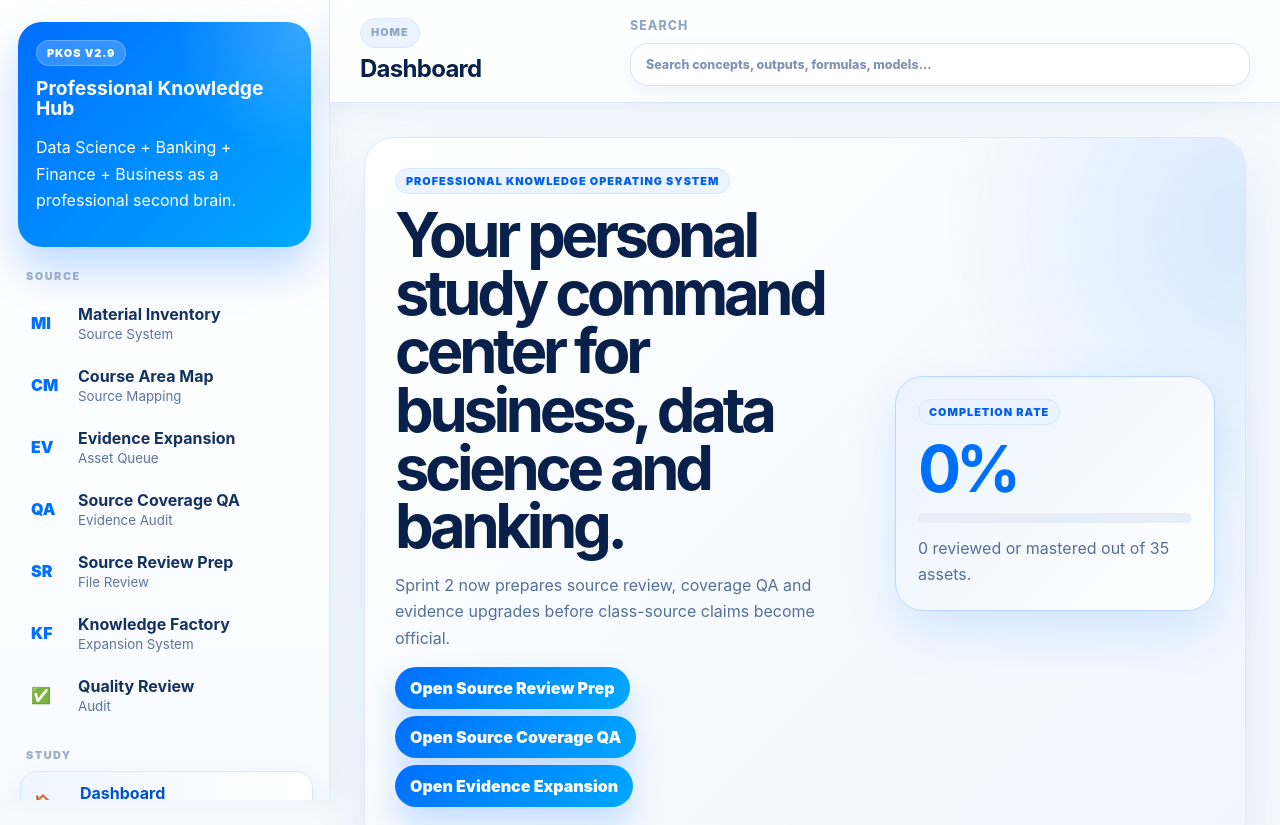
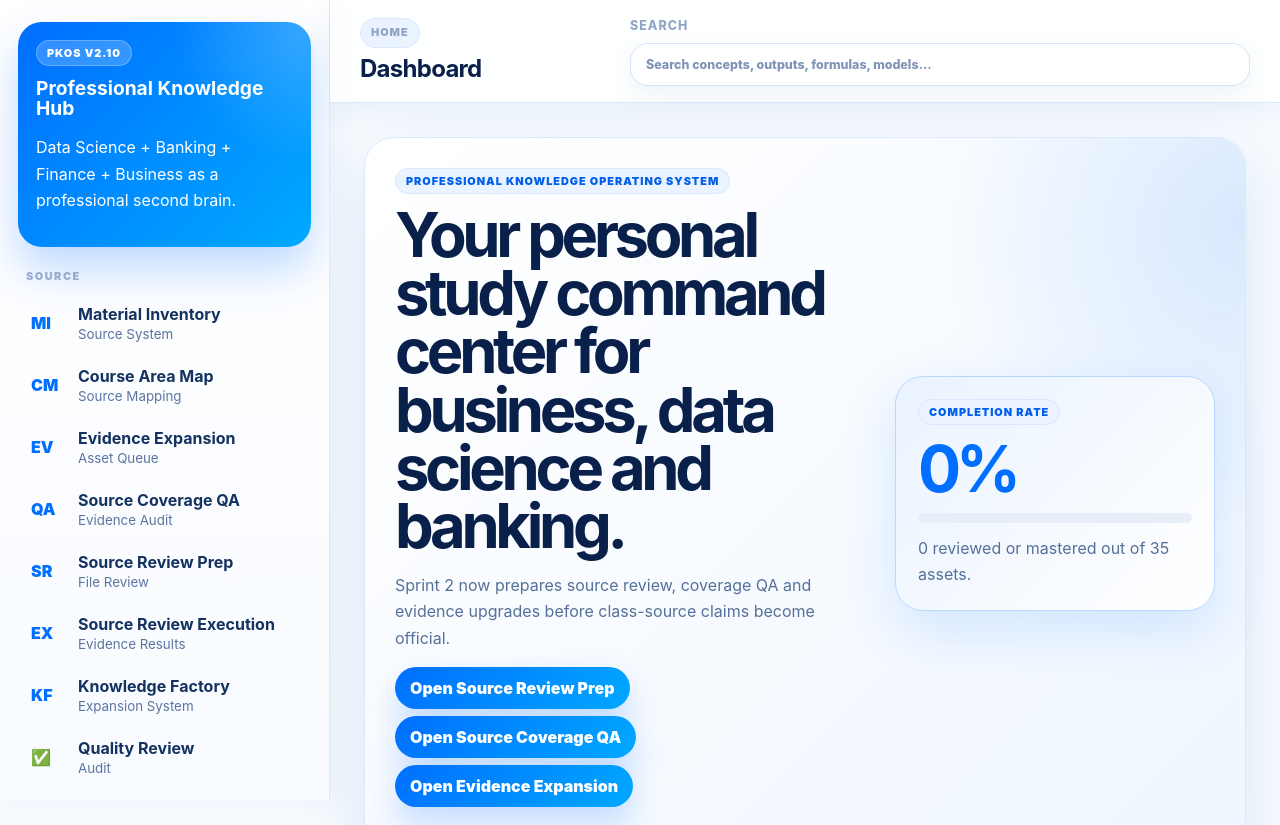
Before and after one commit to albertojrc/professional-knowledge-hub, a React (Vite) app: page / in a window 1280 px wide. Shown: the top 825 px of the page. Built offline with nearby package versions, Linux system fonts and the light colour scheme.

Commit message:
Add source review execution navigation

```diff
--- a/src/components/layout/Sidebar.tsx
+++ b/src/components/layout/Sidebar.tsx
@@ -3,25 +3,26 @@ import { navItems } from '../../data/knowledge'
 
 interface SidebarProps { activeView: ViewId; onChangeView: (view: ViewId) => void }
 
-const globalSearchItem: NavItem = { id: 'global-search', label: 'Global Search', eyebrow: 'Command Center', description: 'Search across assets, outputs, formulas, models, cases and backlog.', icon: 'SE' }
-const materialInventoryItem: NavItem = { id: 'material-inventory', label: 'Material Inventory', eyebrow: 'Source System', description: 'Inventory class materials and map them to topics, assets and gaps.', icon: 'MI' }
-const courseAreaMapItem: NavItem = { id: 'course-area-map', label: 'Course Area Map', eyebrow: 'Source Mapping', description: 'Map courses and materials into professional knowledge areas.', icon: 'CM' }
-const evidenceExpansionItem: NavItem = { id: 'evidence-expansion', label: 'Evidence Expansion', eyebrow: 'Asset Queue', description: 'Validate candidate assets before source labels change.', icon: 'EV' }
-const sourceCoverageItem: NavItem = { id: 'source-coverage-qa', label: 'Source Coverage QA', eyebrow: 'Evidence Audit', description: 'Audit pending, candidate and complementary knowledge records.', icon: 'QA' }
-const sourceReviewItem: NavItem = { id: 'source-review-prep', label: 'Source Review Prep', eyebrow: 'File Review', description: 'Prepare configured materials for metadata and evidence extraction.', icon: 'SR' }
-const knowledgeLibraryItem: NavItem = { id: 'knowledge-library', label: 'Knowledge Library', eyebrow: 'Second Brain', description: 'Reusable professional concepts across business, data science and banking.', icon: 'KB' }
-const studyPathsItem: NavItem = { id: 'study-paths', label: 'Study Paths', eyebrow: 'Learning Tracks', description: 'Role-based professional learning paths built from assets.', icon: 'SP' }
-const learningSessionItem: NavItem = { id: 'learning-session', label: 'Learning Session', eyebrow: 'Focus Mode', description: 'Guided one-asset-at-a-time study mode for your current path.', icon: 'LS' }
-const knowledgeFactoryItem: NavItem = { id: 'knowledge-factory', label: 'Knowledge Factory', eyebrow: 'Expansion System', description: 'Backlog, quality gates and source strategy for scaling the Hub.', icon: 'KF' }
-const businessOsItem: NavItem = { id: 'business-os', label: 'Business OS', eyebrow: 'Core Area', description: 'Strategy, finance, marketing, operations and economics connected to decisions.', icon: 'BS' }
-const professionalScenariosItem: NavItem = { id: 'professional-scenarios', label: 'Professional Scenarios', eyebrow: 'Apply', description: 'End-to-end workflows from business problem to monitored decision.', icon: 'SC' }
-const decisionPlaybooksItem: NavItem = { id: 'decision-playbooks', label: 'Decision Playbooks', eyebrow: 'Decide', description: 'Convert analytical outputs into professional actions, evidence and monitoring.', icon: 'DP' }
-const mlModelsItem: NavItem = { id: 'ml-models', label: 'ML Models', eyebrow: 'Machine Learning', description: 'Detailed ML models with outputs, interpretation and graph examples.', icon: 'ML' }
-const mlGraphAtlasItem: NavItem = { id: 'ml-graph-atlas', label: 'ML Graph Atlas', eyebrow: 'Interpret', description: 'Machine learning charts: how to build, use and interpret them.', icon: 'CH' }
+const globalSearchItem: NavItem = { id: 'global-search', label: 'Global Search', eyebrow: 'Command Center', description: 'Search across the Hub.', icon: 'SE' }
+const materialInventoryItem: NavItem = { id: 'material-inventory', label: 'Material Inventory', eyebrow: 'Source System', description: 'Inventory class materials.', icon: 'MI' }
+const courseAreaMapItem: NavItem = { id: 'course-area-map', label: 'Course Area Map', eyebrow: 'Source Mapping', description: 'Map sources to areas.', icon: 'CM' }
+const evidenceExpansionItem: NavItem = { id: 'evidence-expansion', label: 'Evidence Expansion', eyebrow: 'Asset Queue', description: 'Candidate assets.', icon: 'EV' }
+const sourceCoverageItem: NavItem = { id: 'source-coverage-qa', label: 'Source Coverage QA', eyebrow: 'Evidence Audit', description: 'Coverage audit.', icon: 'QA' }
+const sourceReviewItem: NavItem = { id: 'source-review-prep', label: 'Source Review Prep', eyebrow: 'File Review', description: 'Review prep.', icon: 'SR' }
+const sourceExecutionItem: NavItem = { id: 'source-review-execution', label: 'Source Review Execution', eyebrow: 'Evidence Results', description: 'First source review results.', icon: 'EX' }
+const knowledgeLibraryItem: NavItem = { id: 'knowledge-library', label: 'Knowledge Library', eyebrow: 'Second Brain', description: 'Asset library.', icon: 'KB' }
+const studyPathsItem: NavItem = { id: 'study-paths', label: 'Study Paths', eyebrow: 'Learning Tracks', description: 'Study paths.', icon: 'SP' }
+const learningSessionItem: NavItem = { id: 'learning-session', label: 'Learning Session', eyebrow: 'Focus Mode', description: 'Focus mode.', icon: 'LS' }
+const knowledgeFactoryItem: NavItem = { id: 'knowledge-factory', label: 'Knowledge Factory', eyebrow: 'Expansion System', description: 'Backlog and QA.', icon: 'KF' }
+const businessOsItem: NavItem = { id: 'business-os', label: 'Business OS', eyebrow: 'Core Area', description: 'Business OS.', icon: 'BS' }
+const professionalScenariosItem: NavItem = { id: 'professional-scenarios', label: 'Professional Scenarios', eyebrow: 'Apply', description: 'Scenarios.', icon: 'SC' }
+const decisionPlaybooksItem: NavItem = { id: 'decision-playbooks', label: 'Decision Playbooks', eyebrow: 'Decide', description: 'Playbooks.', icon: 'DP' }
+const mlModelsItem: NavItem = { id: 'ml-models', label: 'ML Models', eyebrow: 'Machine Learning', description: 'ML models.', icon: 'ML' }
+const mlGraphAtlasItem: NavItem = { id: 'ml-graph-atlas', label: 'ML Graph Atlas', eyebrow: 'Interpret', description: 'ML charts.', icon: 'CH' }
 
-const navCatalog: NavItem[] = [...navItems, globalSearchItem, materialInventoryItem, courseAreaMapItem, evidenceExpansionItem, sourceCoverageItem, sourceReviewItem, knowledgeLibraryItem, studyPathsItem, learningSessionItem, knowledgeFactoryItem, businessOsItem, professionalScenariosItem, decisionPlaybooksItem, mlModelsItem, mlGraphAtlasItem]
+const navCatalog: NavItem[] = [...navItems, globalSearchItem, materialInventoryItem, courseAreaMapItem, evidenceExpansionItem, sourceCoverageItem, sourceReviewItem, sourceExecutionItem, knowledgeLibraryItem, studyPathsItem, learningSessionItem, knowledgeFactoryItem, businessOsItem, professionalScenariosItem, decisionPlaybooksItem, mlModelsItem, mlGraphAtlasItem]
 const groups = [
-  { title: 'Source', ids: ['material-inventory', 'course-area-map', 'evidence-expansion', 'source-coverage-qa', 'source-review-prep', 'knowledge-factory', 'quality-review'] as ViewId[] },
+  { title: 'Source', ids: ['material-inventory', 'course-area-map', 'evidence-expansion', 'source-coverage-qa', 'source-review-prep', 'source-review-execution', 'knowledge-factory', 'quality-review'] as ViewId[] },
   { title: 'Study', ids: ['dashboard', 'global-search', 'knowledge-library', 'study-paths', 'learning-session', 'data-science', 'business-os', 'banking-finance', 'credit-risk'] as ViewId[] },
   { title: 'Machine Learning', ids: ['ml-models', 'ml-graph-atlas'] as ViewId[] },
   { title: 'Reference', ids: ['output-atlas', 'formula-library', 'model-library'] as ViewId[] },
@@ -29,5 +30,5 @@ const groups = [
 ]
 
 export function Sidebar({ activeView, onChangeView }: SidebarProps) {
-  return <aside className="sidebar"><div className="brand-panel"><span className="eyebrow">PKOS v2.9</span><h1>Professional Knowledge Hub</h1><p>Data Science + Banking + Finance + Business as a professional second brain.</p></div>{groups.map((group) => <nav className="nav-group" key={group.title} aria-label={group.title}><div className="nav-title">{group.title}</div>{group.ids.map((id) => { const item = navCatalog.find((navItem) => navItem.id === id); if (!item) return null; return <button className={`nav-item ${activeView === id ? 'active' : ''}`} key={item.id} onClick={() => onChangeView(item.id)} type="button"><span className="nav-icon">{item.icon}</span><span><strong>{item.label}</strong><small>{item.eyebrow}</small></span></button> })}</nav>)}</aside>
+  return <aside className="sidebar"><div className="brand-panel"><span className="eyebrow">PKOS v2.10</span><h1>Professional Knowledge Hub</h1><p>Data Science + Banking + Finance + Business as a professional second brain.</p></div>{groups.map((group) => <nav className="nav-group" key={group.title} aria-label={group.title}><div className="nav-title">{group.title}</div>{group.ids.map((id) => { const item = navCatalog.find((navItem) => navItem.id === id); if (!item) return null; return <button className={`nav-item ${activeView === id ? 'active' : ''}`} key={item.id} onClick={() => onChangeView(item.id)} type="button"><span className="nav-icon">{item.icon}</span><span><strong>{item.label}</strong><small>{item.eyebrow}</small></span></button> })}</nav>)}</aside>
 }
```
